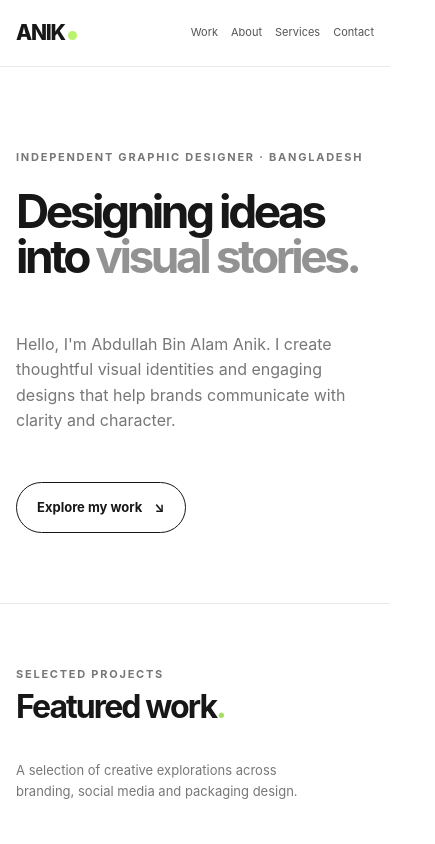
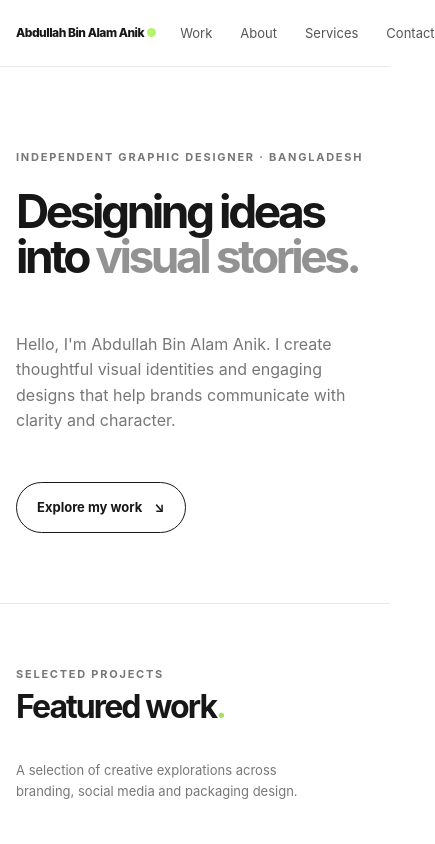
Before and after one commit to Anik-creative/Anik-creative.github.io, a plain HTML site: page index.html in a window 390 px wide. Shown: the top 844 px of the page, 435 px wide, since content can reach past the window. Drawn offline with Linux system fonts and the light colour scheme.

Commit message:
Show full name in portfolio header

```diff
--- a/index.html
+++ b/index.html
@@ -32,7 +32,7 @@
       border-bottom: 1px solid var(--line);
     }
     nav { min-height: 76px; display: flex; align-items: center; justify-content: space-between; gap: 24px; }
-    .logo { font-weight: 800; letter-spacing: -.06em; font-size: 21px; }
+    .logo { font-weight: 800; letter-spacing: -.04em; font-size: 17px; white-space: nowrap; }
     .logo span { display: inline-block; width: 9px; height: 9px; background: var(--accent); border-radius: 50%; margin-left: 3px; }
     .navlinks { display: flex; gap: 28px; color: #555; font-size: 13px; }
     .navlinks a:hover, .text-link:hover { color: #777; }
@@ -80,7 +80,7 @@
     @media (max-width: 700px) {
       .wrap { width: min(100% - 32px, var(--max)); }
       nav { min-height: 66px; }
-      .navlinks { gap: 13px; font-size: 11px; }
+      .logo { font-size: 12px; }\n      .navlinks { gap: 9px; font-size: 10px; }
       .hero { padding: 82px 0 70px; }
       .hero-bottom, .section-head, .contact { align-items: flex-start; flex-direction: column; }
       section { padding: 62px 0; }
@@ -95,7 +95,7 @@
 <body>
   <header>
     <nav class="wrap">
-      <a class="logo" href="#home">ANIK<span></span></a>
+      <a class="logo" href="#home">Abdullah Bin Alam Anik<span></span></a>
       <div class="navlinks">
         <a href="#work">Work</a><a href="#about">About</a><a href="#services">Services</a><a href="#contact">Contact</a>
       </div>
```
